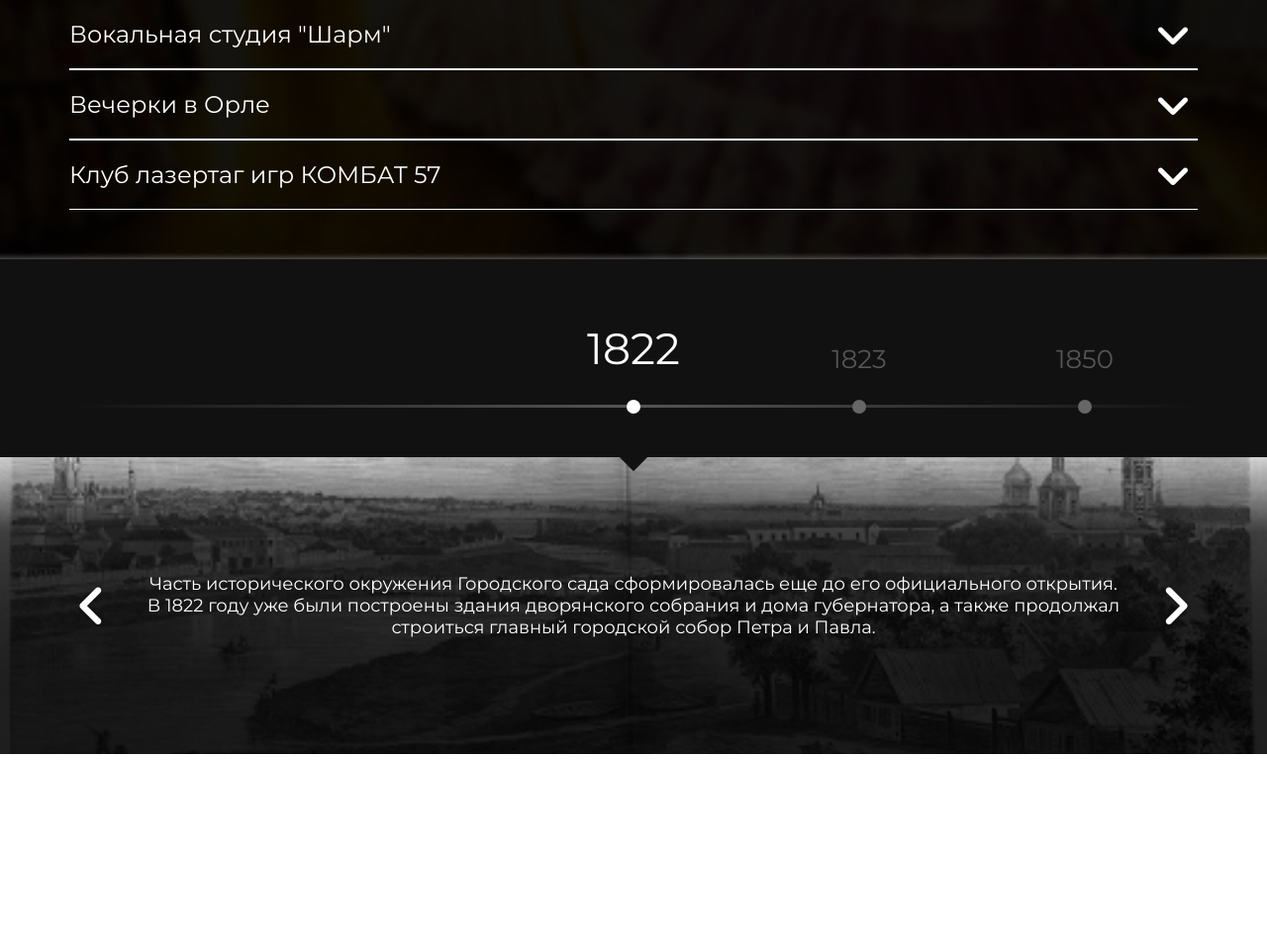
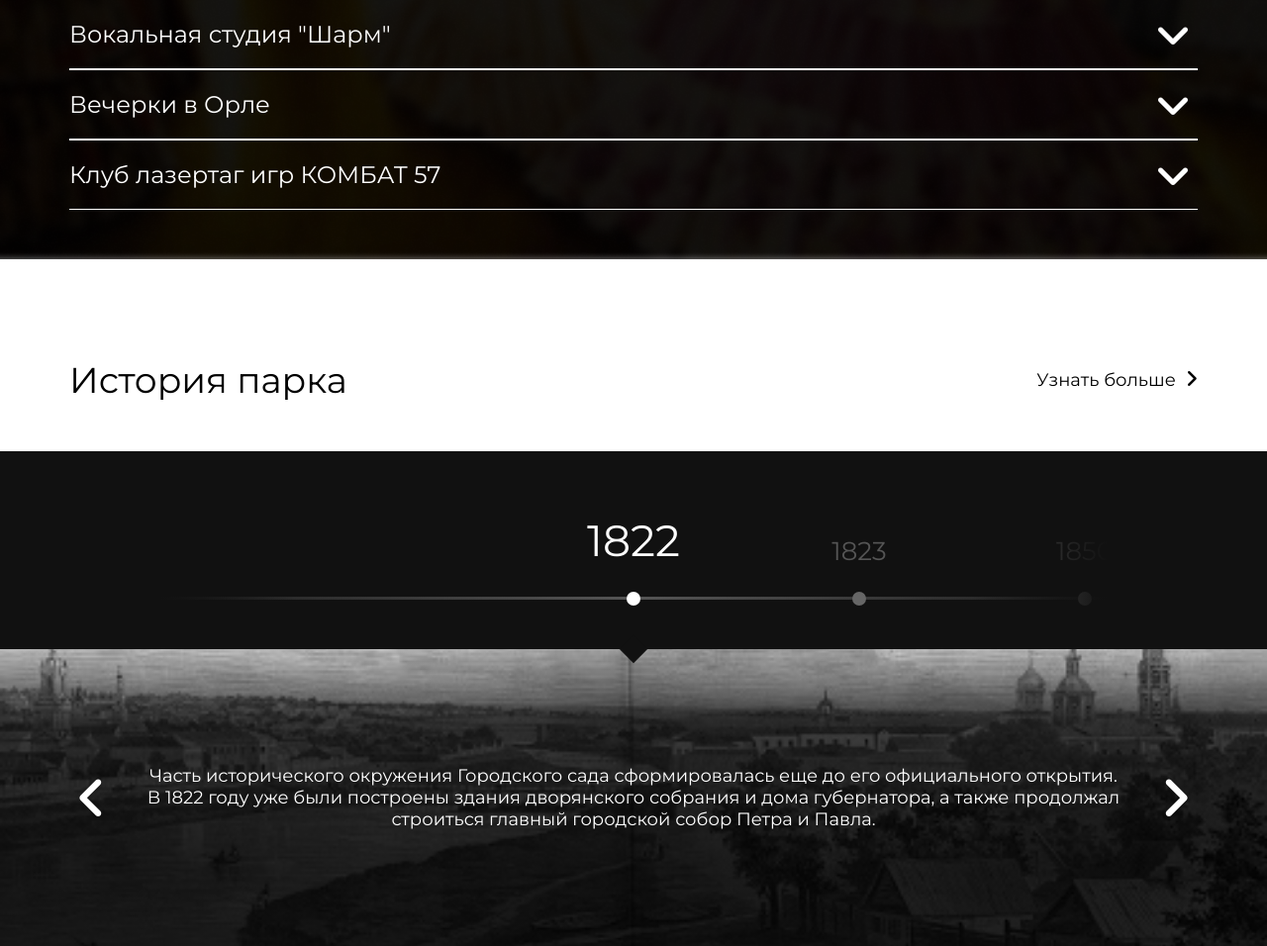
Before and after one commit to Kanat1ch/parkorel, a PHP site: page / in a window 1280 px wide. Shown: the part 2777-3733 px from the top of the page at 99% size. Before the commit the page ends 3539 px from the top, so only its background shows below. Run offline with PHP 8.4, Linux system fonts and the light colour scheme; some libraries are stand-ins or nearby versions; some web fonts are replaced.

Commit message:
added window resize listener, touches on history dates

```diff
--- a/index.html
+++ b/index.html
@@ -384,9 +384,14 @@
     </section>
 
     <!-- BLOCK: History -->
-
+    <section class="history-header">
+        <h1>История парка</h1>
+        <a href="#">Узнать больше <i class="fa fa-angle-right" aria-hidden="true"></i></a>
+    </section>
     <section class="history-date">
         <div class="history-date__content">
+            <div class="darked-left"></div>
+            <div class="darked-right"></div>
             <div class="years">
                 <span class="years-item active">1822</span>
                 <span class="years-item">1823</span>
--- a/styles/style.css
+++ b/styles/style.css
@@ -831,7 +831,6 @@ a:focus, a:active {
 }
 
 .attr__header h1 {
-  width: 65%;
   font-weight: 400;
   font-size: 36px;
   color: #000;
@@ -841,7 +840,6 @@ a:focus, a:active {
 .attr__header a {
   text-decoration: none;
   color: #000;
-  width: 34%;
   font-size: 18px;
   z-index: 2;
 }
@@ -1129,6 +1127,44 @@ a:focus, a:active {
   display: block;
 }
 
+.history-header {
+  width: 100%;
+  display: -webkit-box;
+  display: -ms-flexbox;
+  display: flex;
+  -webkit-box-pack: justify;
+      -ms-flex-pack: justify;
+          justify-content: space-between;
+  -webkit-box-align: center;
+      -ms-flex-align: center;
+          align-items: center;
+  padding-top: 100px;
+  padding-bottom: 50px;
+}
+
+.history-header h1 {
+  font-weight: 400;
+  font-size: 36px;
+  color: #000;
+  z-index: 2;
+}
+
+.history-header a {
+  text-decoration: none;
+  color: #000;
+  font-size: 18px;
+  z-index: 2;
+}
+
+.history-header a:hover {
+  color: #147900;
+}
+
+.history-header a i.fa {
+  margin-left: 5px;
+  font-size: 20px;
+}
+
 .history-date {
   position: relative;
   width: 100%;
@@ -1171,6 +1207,28 @@ a:focus, a:active {
   overflow: hidden;
 }
 
+.history-date__content .darked-left {
+  position: absolute;
+  width: 20%;
+  height: 100%;
+  left: 0;
+  top: 0;
+  background: -webkit-gradient(linear, left top, right top, color-stop(40%, #111), to(transparent));
+  background: linear-gradient(to right, #111 40%, transparent 100%);
+  z-index: 3;
+}
+
+.history-date__content .darked-right {
+  position: absolute;
+  width: 20%;
+  height: 100%;
+  right: 0;
+  top: 0;
+  background: -webkit-gradient(linear, right top, left top, color-stop(40%, #111), to(transparent));
+  background: linear-gradient(to left, #111 40%, transparent 100%);
+  z-index: 3;
+}
+
 .history-date__content .timeline {
   width: 100%;
   height: 3px;
@@ -1183,6 +1241,7 @@ a:focus, a:active {
   -webkit-box-pack: center;
       -ms-flex-pack: center;
           justify-content: center;
+  z-index: 1;
 }
 
 .history-date__content .years {
@@ -1200,6 +1259,7 @@ a:focus, a:active {
   transition: -webkit-transform .4s ease;
   transition: transform .4s ease;
   transition: transform .4s ease, -webkit-transform .4s ease;
+  z-index: 2;
 }
 
 .history-date__content .years-item {
@@ -1589,6 +1649,21 @@ a:focus, a:active {
   .clubs__content-item .clubs-title h2 {
     font-size: 18px;
   }
+  .history-header {
+    -webkit-box-orient: vertical;
+    -webkit-box-direction: normal;
+        -ms-flex-direction: column;
+            flex-direction: column;
+  }
+  .history-header h1 {
+    width: 100%;
+    font-size: 30px;
+    margin-bottom: 10px;
+  }
+  .history-header a {
+    width: 100%;
+    font-size: 20px;
+  }
   .history-text {
     height: 380px;
   }
@@ -1682,6 +1757,9 @@ a:focus, a:active {
   .history-date__content {
     padding: 0 0 50px;
   }
+  .history-date__content .darked-right, .history-date__content .darked-left {
+    width: 10%;
+  }
   .history-date__content .years-item {
     font-size: 16px;
   }
--- a/styles/style.scss
+++ b/styles/style.scss
@@ -720,7 +720,6 @@ a:focus, a:active {
 
 
         h1 {
-            width: 65%;
             font-weight: 400;
             font-size: 36px;
             color: #000;
@@ -730,7 +729,6 @@ a:focus, a:active {
         a {
             text-decoration: none;
             color: #000;
-            width: 34%;
             font-size: 18px;
             z-index: 2;
 
@@ -968,6 +966,38 @@ a:focus, a:active {
 }
 
 // BLOCK: History
+.history-header {
+    width: 100%;
+    display: flex;
+    justify-content: space-between;
+    align-items: center;
+    padding-top: 100px;
+    padding-bottom: 50px;
+
+    h1 {
+        font-weight: 400;
+        font-size: 36px;
+        color: #000;
+        z-index: 2;
+    }
+
+    a {
+        text-decoration: none;
+        color: #000;
+        font-size: 18px;
+        z-index: 2;
+
+        &:hover {
+            color: #147900;
+        }
+
+        i.fa {
+            margin-left: 5px;
+            font-size: 20px;
+        }
+    }
+}
+
 .history-date {
     position: relative;
     width: 100%;
@@ -998,6 +1028,26 @@ a:focus, a:active {
         align-items: center;
         overflow: hidden;
 
+        .darked-left {
+            position: absolute;
+            width: 20%;
+            height: 100%;
+            left: 0;
+            top: 0;
+            background: linear-gradient(to right, #111 40%, transparent 100%);
+            z-index: 3;
+        }
+
+        .darked-right {
+            position: absolute;
+            width: 20%;
+            height: 100%;
+            right: 0;
+            top: 0;
+            background: linear-gradient(to left, #111 40%, transparent 100%);
+            z-index: 3;
+        }
+
         .timeline {
             width: 100%;
             height: 3px;
@@ -1005,6 +1055,7 @@ a:focus, a:active {
             background: linear-gradient(to left, transparent, #555, transparent);
             display: flex;
             justify-content: center;
+            z-index: 1;
         }
 
         .years {
@@ -1014,6 +1065,7 @@ a:focus, a:active {
             margin-bottom: 30px;
             transform: translateX(40%);
             transition: transform .4s ease;
+            z-index: 2;
 
             &-item {
                 min-width: 20%;
@@ -1025,7 +1077,6 @@ a:focus, a:active {
                 display: flex;
                 justify-content: center;
                 transition: font-size .4s ease, color .4s ease;
-
 
                 &:after {
                     display: block;
@@ -1428,6 +1479,21 @@ a:focus, a:active {
         }
     }
 
+    .history-header {
+        flex-direction: column;
+
+        h1 {
+            width: 100%;
+            font-size: 30px;
+            margin-bottom: 10px;
+        }
+
+        a {
+            width: 100%;
+            font-size: 20px;
+        }
+    }
+
     .history-text {
         height: 380px;
 
@@ -1565,6 +1631,10 @@ a:focus, a:active {
         &__content {
             padding: 0 0 50px;
 
+            .darked-right, .darked-left {
+                width: 10%;
+            }
+
             .years {
                 &-item {
                     font-size: 16px;
```
Also changed, not shown: scripts/script.js (+49 -3 lines), img/history_bg.jpg (added), img/history_bg1.jpg, 1 other file.
